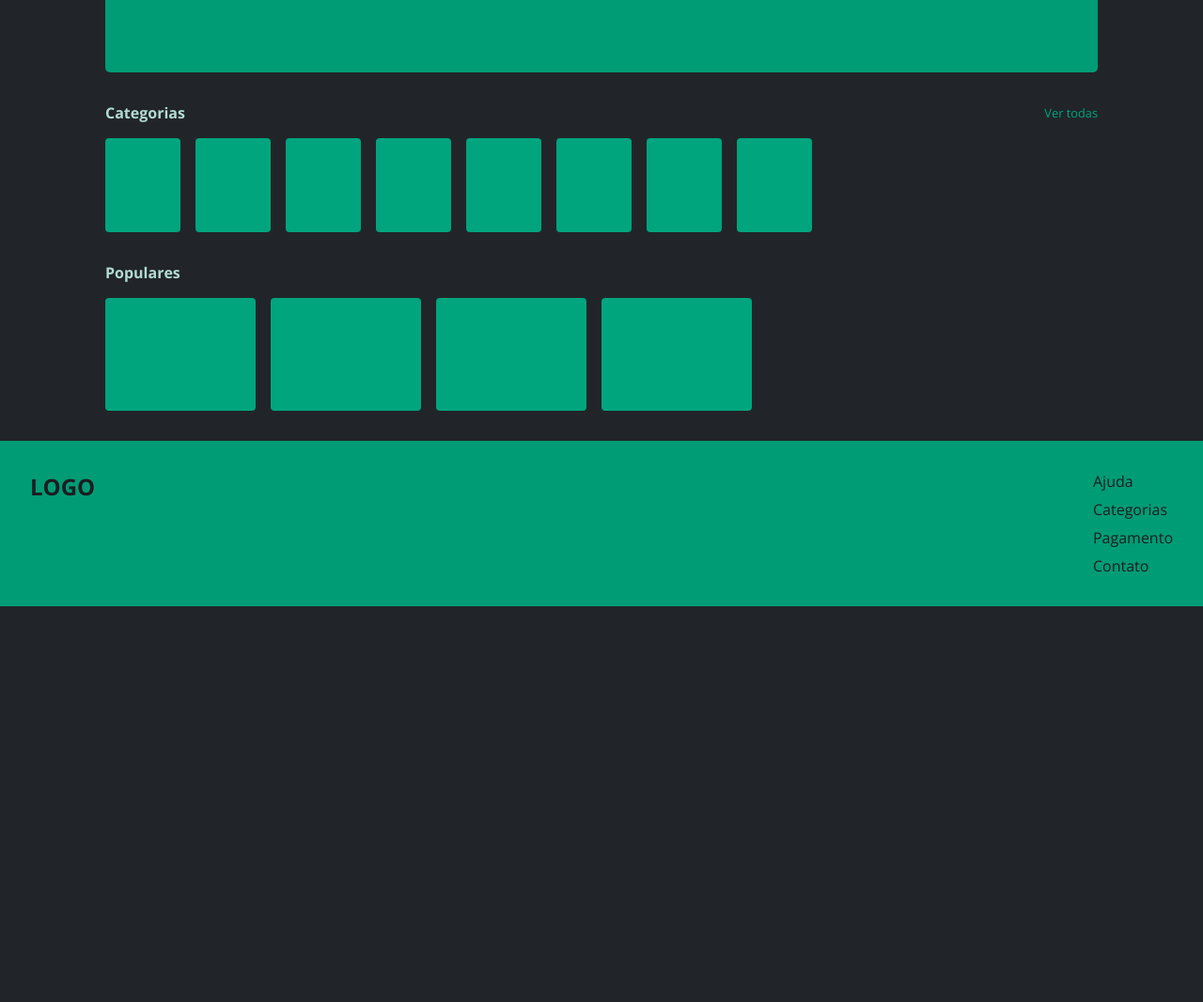
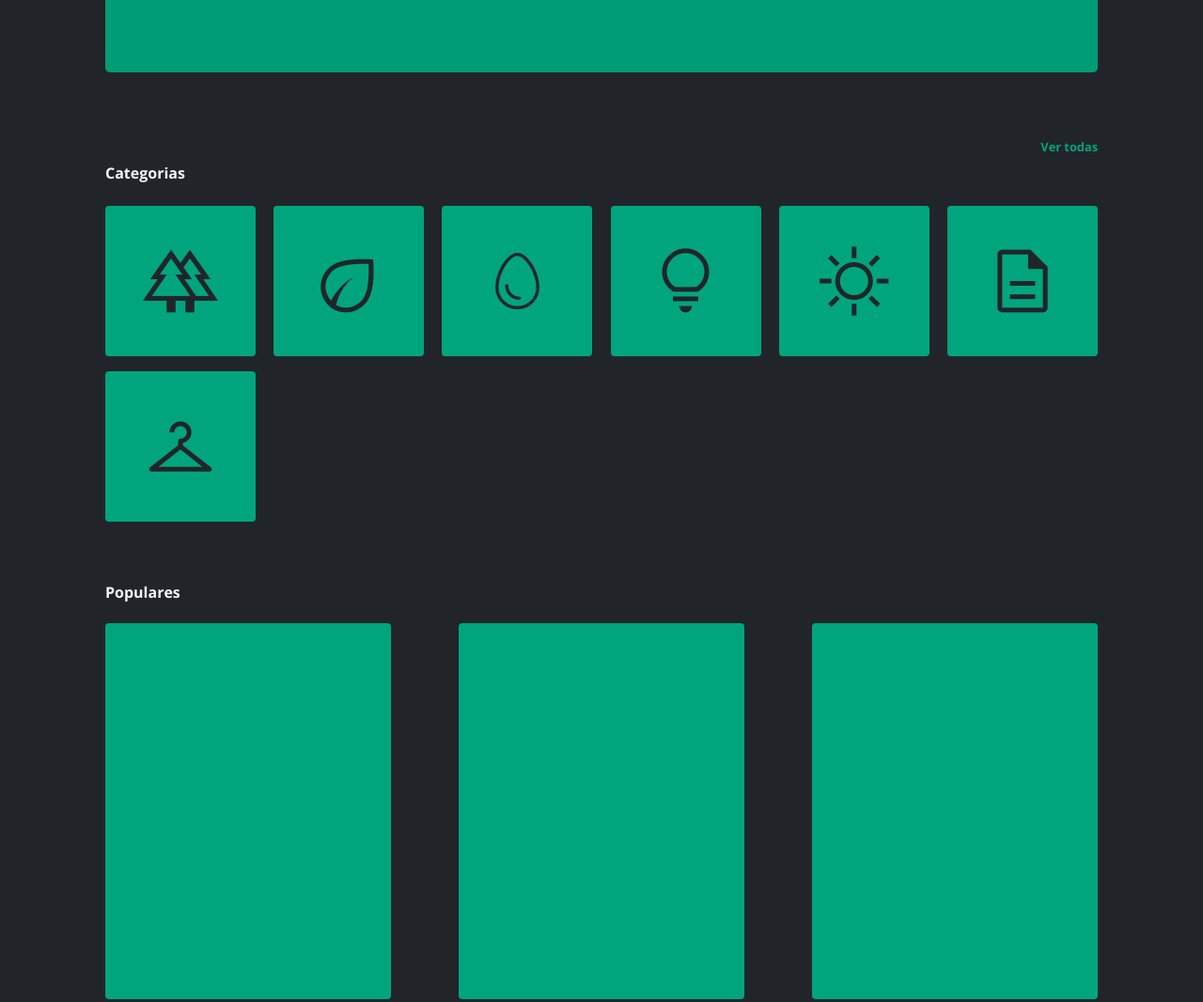
Before and after one commit to RamonFLSantos/EcoShopFront, a website: page index.html in a window 1280 px wide. Shown: the part 457-1523 px from the top of the page at 94% size. Before the commit the page ends 1102 px from the top, so only its background shows below. Drawn offline with nearby package versions, Linux system fonts and the light colour scheme.

Commit message:
atualizacoes scss

```diff
--- a/assets/scss/style.scss
+++ b/assets/scss/style.scss
@@ -121,29 +121,63 @@ main {
     }
   }
 
-  .categorias-grid div {
-    width: 80px;
-    height: 100px;
+  .categorias h2 {
+    color: #f4f5f7;
+    margin-top: 4rem;
+    margin-bottom: .5rem;
+  }
+
+  .categorias a {
+    font-weight: bold;
+  }
+
+  .categorias-grid {
+    display: flex;
+    justify-content: space-between;
+  }
+
+  .categoria {
+    width: 10rem;
+    height: 10rem;
+
+    display: flex;
+    align-items: center;
+    justify-content: center;
+
+    cursor: pointer;
+  }
+
+  .material-symbols-outlined {
+    font-size: 5rem;
+    color: #212529;
   }
 
   .populares h2 {
     font-size: 1rem;
     margin: 2rem 0 1rem;
-    color: #b3dcd2;
+    color: #f4f5f7;
+    margin-top: 4rem;
+    margin-bottom: 1.4rem;
+  }
+
+  .populares-grid {
+    display: flex;
+    justify-content: space-between;
   }
 
   .populares-grid div {
-    width: 160px;
-    height: 120px;
+    width: 19rem;
+    height: 25rem;
   }
 }
 
 footer {
+  margin-top: 3rem;
   background-color: #009c75;
   color: #1c1d21;
   display: flex;
   justify-content: space-between;
-  align-items: flex-start;
+  align-items: center;
   padding: 2rem;
   margin-left: calc(-1 * var(--body-margin));
   margin-right: calc(-1 * var(--body-margin));
@@ -151,6 +185,12 @@ footer {
   .logo {
     font-weight: bold;
     font-size: 1.5rem;
+    padding-block: 3rem;
+    padding-left: 5rem;
+  }
+
+  img {
+    width: 16rem;
   }
 
   .footer-links {
@@ -158,9 +198,11 @@ footer {
     display: flex;
     flex-direction: column;
     gap: 0.5rem;
+    align-items: end;
+    padding-right: 5rem;
 
     li a {
-      color: #1c1d21;
+      color: #f4f5f7;
       text-decoration: none;
     }
   }
--- a/index.html
+++ b/index.html
@@ -8,6 +8,7 @@
   <link rel="preconnect" href="https://fonts.googleapis.com">
   <link rel="preconnect" href="https://fonts.gstatic.com" crossorigin>
   <link href="https://fonts.googleapis.com/css2?family=Open+Sans:ital,wght@0,300..800;1,300..800&display=swap" rel="stylesheet">
+  <link href="https://fonts.googleapis.com/css2?family=Material+Symbols+Outlined" rel="stylesheet" />
   <link rel="stylesheet" href="./assets/css/style.css">
 
 </head>
@@ -45,8 +46,27 @@
           <a href="#">Ver todas</a>
         </div>
         <div class="grid categorias-grid">
-          <div></div><div></div><div></div><div></div>
-          <div></div><div></div><div></div><div></div>
+          <div class="categoria">
+            <span class="material-symbols-outlined">forest</span>
+          </div>
+          <div class="categoria">
+            <span class="material-symbols-outlined">eco</span>
+          </div>
+          <div class="categoria">
+            <span class="material-symbols-outlined">egg</span>
+          </div>
+          <div class="categoria">
+            <span class="material-symbols-outlined">lightbulb</span>
+          </div>
+          <div class="categoria">
+            <span class="material-symbols-outlined">sunny</span>
+          </div>
+          <div class="categoria">
+            <span class="material-symbols-outlined">description</span>
+          </div>
+          <div class="categoria">
+            <span class="material-symbols-outlined">checkroom</span>
+          </div>
         </div>
       </section>
 
@@ -60,7 +80,9 @@
   </div>
 
   <footer>
-    <div class="logo">LOGO</div>
+    <div class="logo">
+      <img src="./assets/img/logoFooter.png" alt="">
+    </div>
     <ul class="footer-links">
       <li><a href="#">Ajuda</a></li>
       <li><a href="#">Categorias</a></li>
```
Also changed, not shown: assets/css/style.css, assets/img/copoBio.jpg (added), assets/img/logoFooter.png (added), 3 other files.
